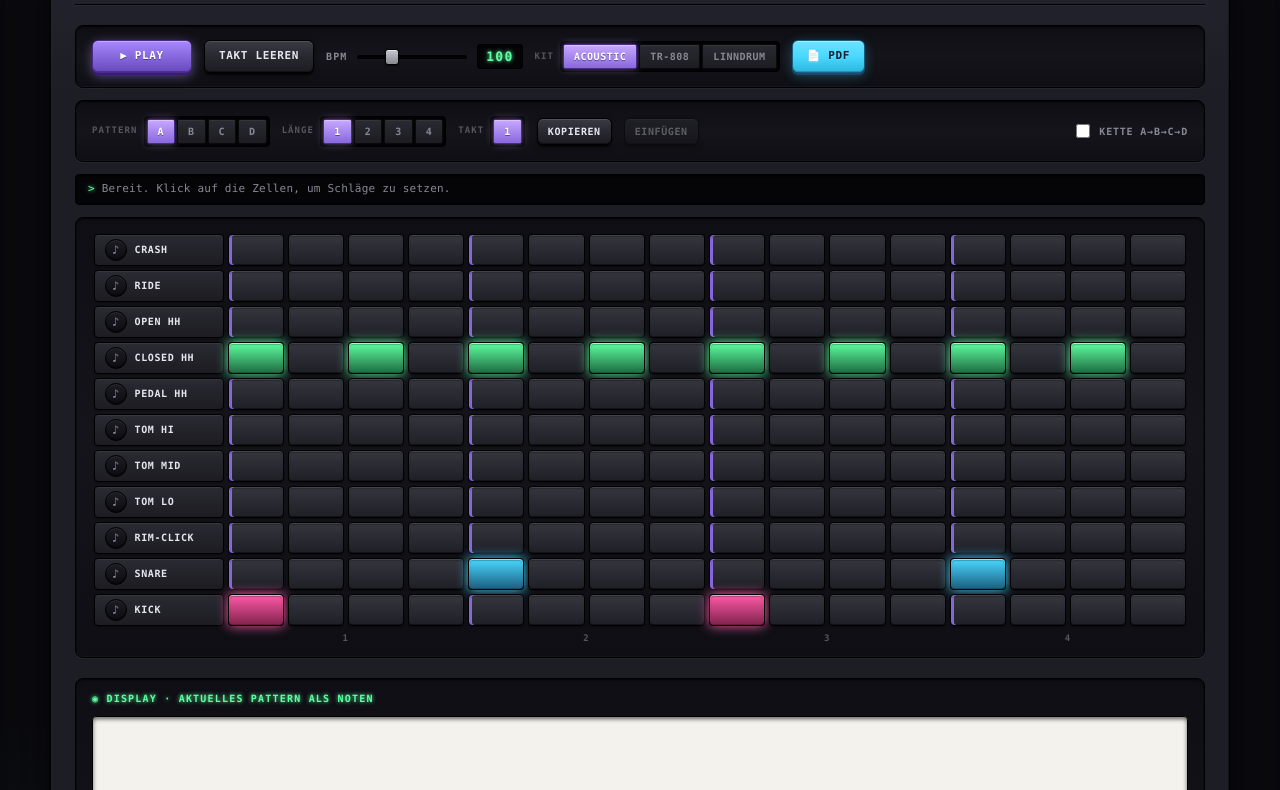
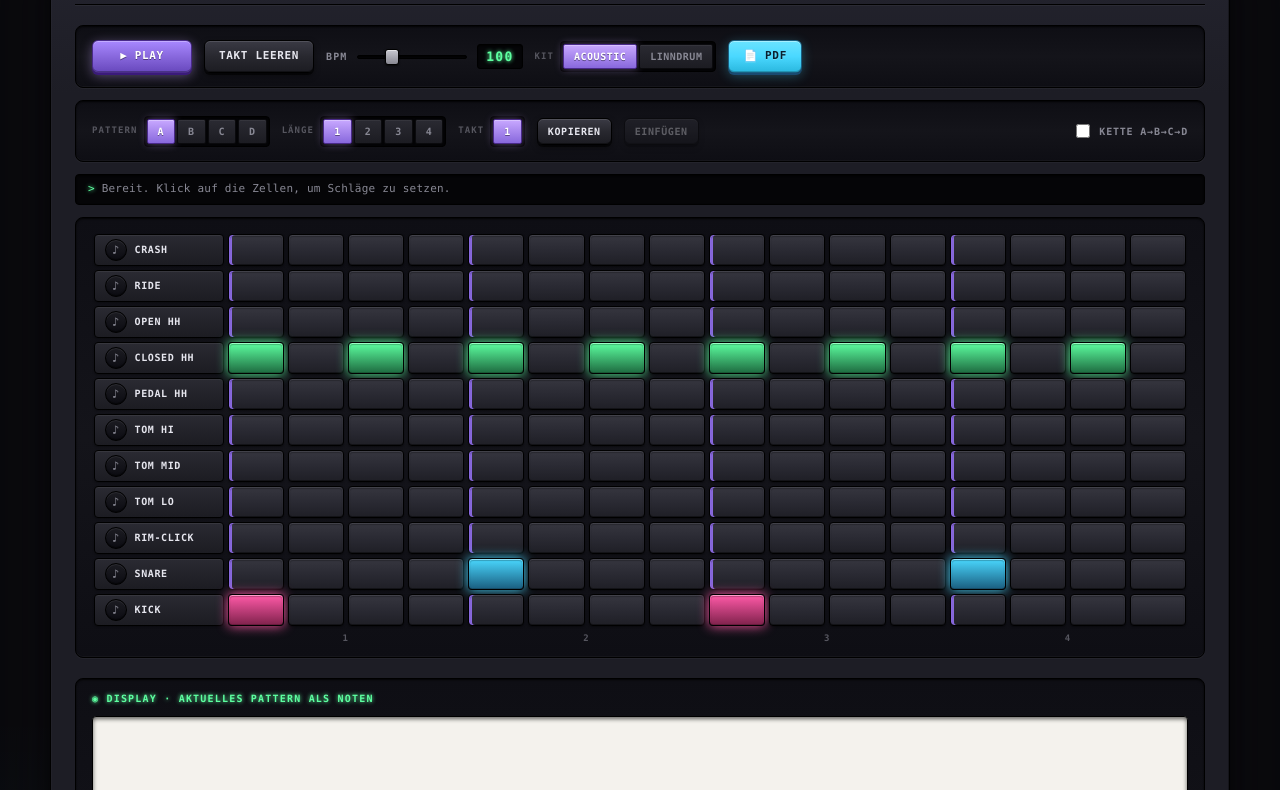
Before and after one commit to SnadBreugen/drum-sequencer, a plain HTML site: page index.html in a window 1280 px wide. Shown: the part 94-884 px from the top of the page. Drawn offline with nearby package versions, Linux system fonts and the light colour scheme.

Commit message:
Neon-Gelb Akzente, hellerer Text, 2 Kits, TR-808 raus

```diff
--- a/index.html
+++ b/index.html
@@ -82,7 +82,7 @@
         <strong>Grundprinzip:</strong> Jede Zeile ist ein Schlaginstrument, jede Spalte ein Schlag im Takt (16tel-Raster). Klick auf eine Zelle, um sie zu aktivieren. <strong>Play</strong> spielt das aktuelle Pattern in Schleife.
       </p>
       <p>
-        <strong>Drum-Kit wechseln:</strong> Drei Sounds zur Auswahl — <strong>Acoustic</strong> (Studio-Schlagzeug), <strong>TR-808</strong> (legendärer Hip-Hop-Drumcomputer mit tiefem Sub-Kick) und <strong>LinnDrum</strong> (klassischer 80er-Hip-Hop-Sound, knackig und druckvoll). Pattern bleiben beim Wechsel erhalten.
+        <strong>Drum-Kit wechseln:</strong> Zwei Sounds zur Auswahl — <strong>Acoustic</strong> (echtes Studio-Schlagzeug, Pearl Master Studio) und <strong>LinnDrum</strong> (klassischer 80er-Hip-Hop-Drumcomputer, knackig und druckvoll). Pattern bleiben beim Wechsel erhalten.
       </p>
       <p>
         <strong>Farbcode der Pads:</strong> Becken leuchten gelb, Hi-Hats grün, Toms orange, Snare blau, Kick pink. So sieht man auf einen Blick, was wann gespielt wird.
@@ -143,7 +143,7 @@
     </section>
 
     <footer class="app-footer">
-      <p>DR-25840 · toenchen trackofaktor · v1.1</p>
+      <p>DR-25840 · toenchen trackofaktor · v1.2</p>
     </footer>
   </main>
 
--- a/sequencer.js
+++ b/sequencer.js
@@ -1,5 +1,6 @@
 /**
  * DR-25840 / toenchen Trackofaktor — Drum Sequencer mit Multi-Kit-Support
+ * Kits: Acoustic (Pearl Master Studio), LinnDrum (LM-2)
  */
 
 (function () {
@@ -9,7 +10,7 @@
   const SLOTS = ['A', 'B', 'C', 'D'];
 
   // ============================================================
-  // DRUM KITS — drei verschiedene Soundsets von Oramics
+  // DRUM KITS — zwei Soundsets von Oramics
   // ============================================================
   const KITS = {
     acoustic: {
@@ -26,22 +27,6 @@
         tl: 'tom-03.wav',
         sn: 'snare-01.wav',
         kd: 'kick-01.wav'
-      }
-    },
-    tr808: {
-      label: 'TR-808',
-      base: 'https://oramics.github.io/sampled/DM/TR-808/samples/',
-      files: {
-        cr: 'cymbal.wav',
-        ri: 'cymbal.wav',
-        oh: 'hihat-open.wav',
-        hh: 'hihat-closed.wav',
-        ph: 'hihat-closed.wav',
-        th: 'tom-h.wav',
-        tm: 'tom-m.wav',
-        tl: 'tom-l.wav',
-        sn: 'snare.wav',
-        kd: 'kick.wav'
       }
     },
     linndrum: {
@@ -662,7 +647,6 @@
       const formatter = new VF.Formatter();
       formatter.joinVoices([voice1, voice2]).format([voice1, voice2], w - 50);
 
-      // Pausen unsichtbar machen
       upperNotes.forEach((note, i) => {
         if (upperRestFlags[i]) {
           note.setStyle({ fillStyle: 'rgba(0,0,0,0)', strokeStyle: 'rgba(0,0,0,0)' });
```
